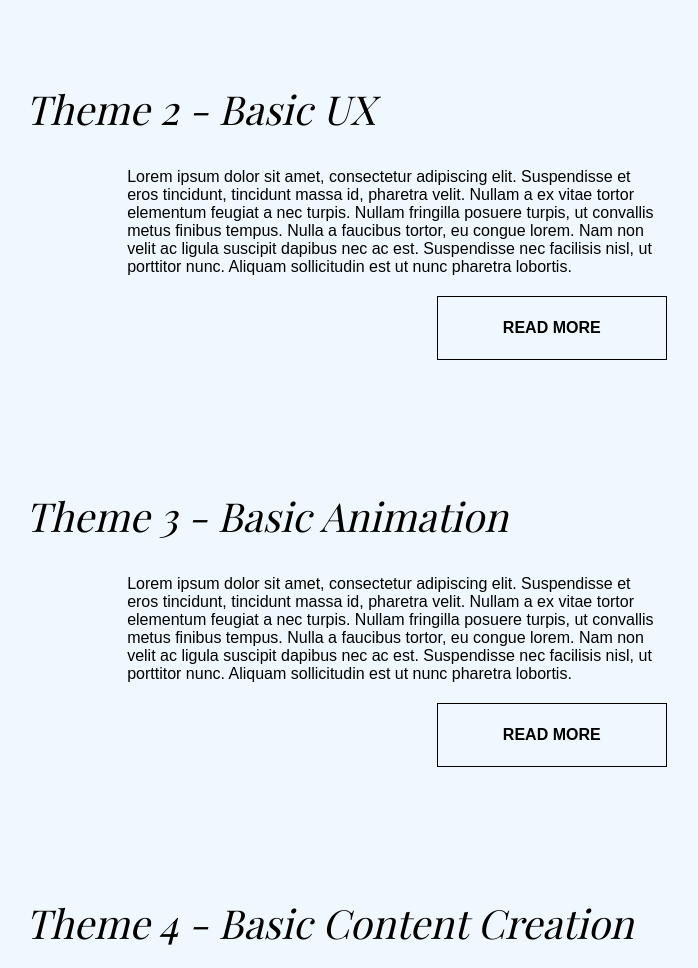
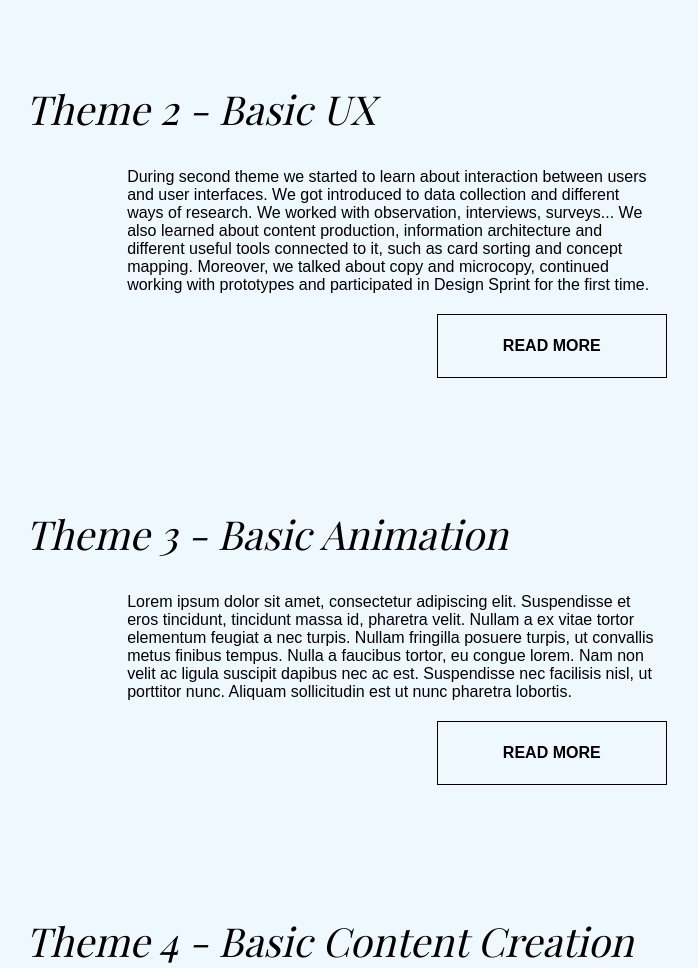
Before and after one commit to Shaireen/Portfolio-project, a plain HTML site: page index.html in a window 1280 px wide. Shown: the part 1321-2289 px from the top of the page, without its empty margins (66-764 px from the left). Drawn offline with nearby package versions, Linux system fonts and the light colour scheme; a web font is replaced by a local one.

Commit message:
Update of theme description

```diff
--- a/index.html
+++ b/index.html
@@ -90,7 +90,7 @@
     </div>
     <div class="portfolio3 scroll">
         <h2> Theme 2 - Basic UX</h2>
-       <article>      Lorem ipsum dolor sit amet, consectetur adipiscing elit. Suspendisse et eros tincidunt, tincidunt massa id, pharetra velit. Nullam a ex vitae tortor elementum feugiat a nec turpis. Nullam fringilla posuere turpis, ut convallis metus finibus tempus. Nulla a faucibus tortor, eu congue lorem. Nam non velit ac ligula suscipit dapibus nec ac est. Suspendisse nec facilisis nisl, ut porttitor nunc. Aliquam sollicitudin est ut nunc pharetra lobortis.
+       <article>      During second theme we started to learn about interaction between users and user interfaces. We got introduced to data collection and different ways of research. We worked with observation, interviews, surveys... We also learned about content production, information architecture and different useful tools connected to it, such as card sorting and concept mapping. Moreover, we talked about copy and microcopy, continued working with prototypes and participated in Design Sprint for the first time.
        </article>
          <div class="button slide" id="theme2">Read more</div>
     </div>
```
